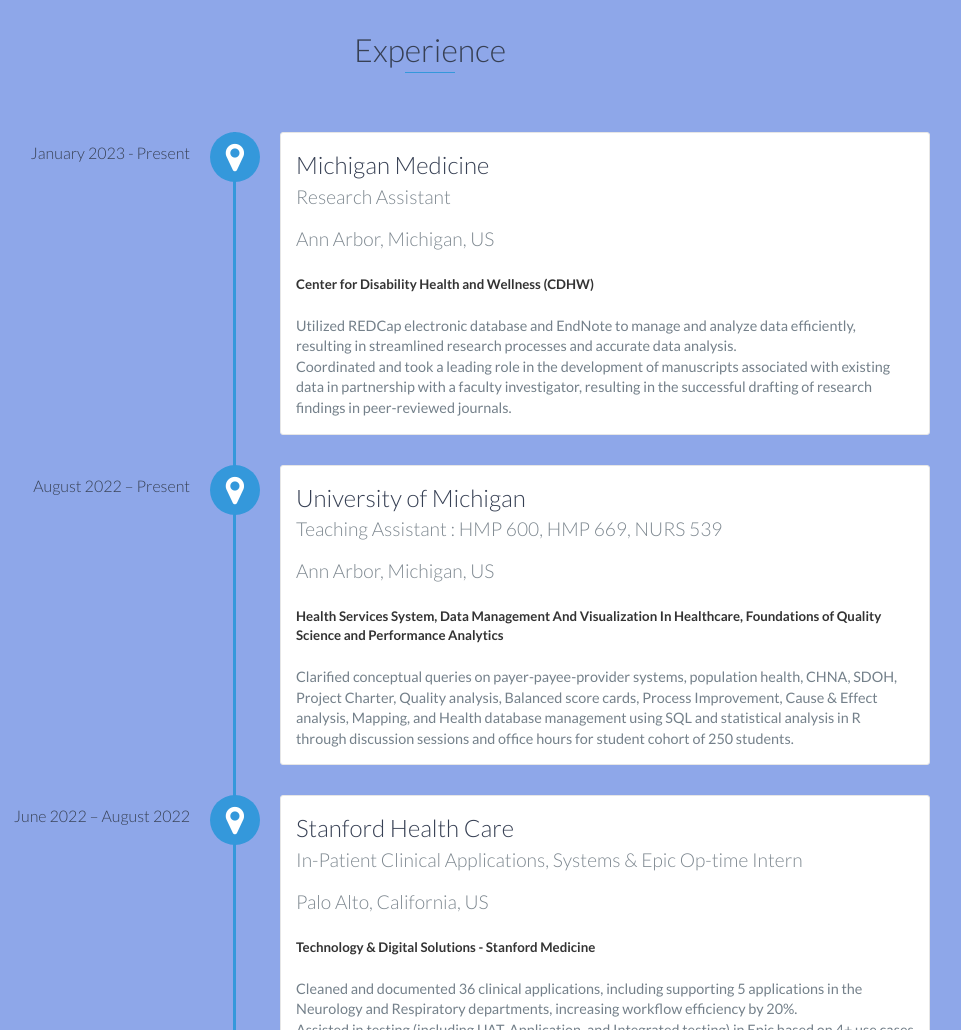
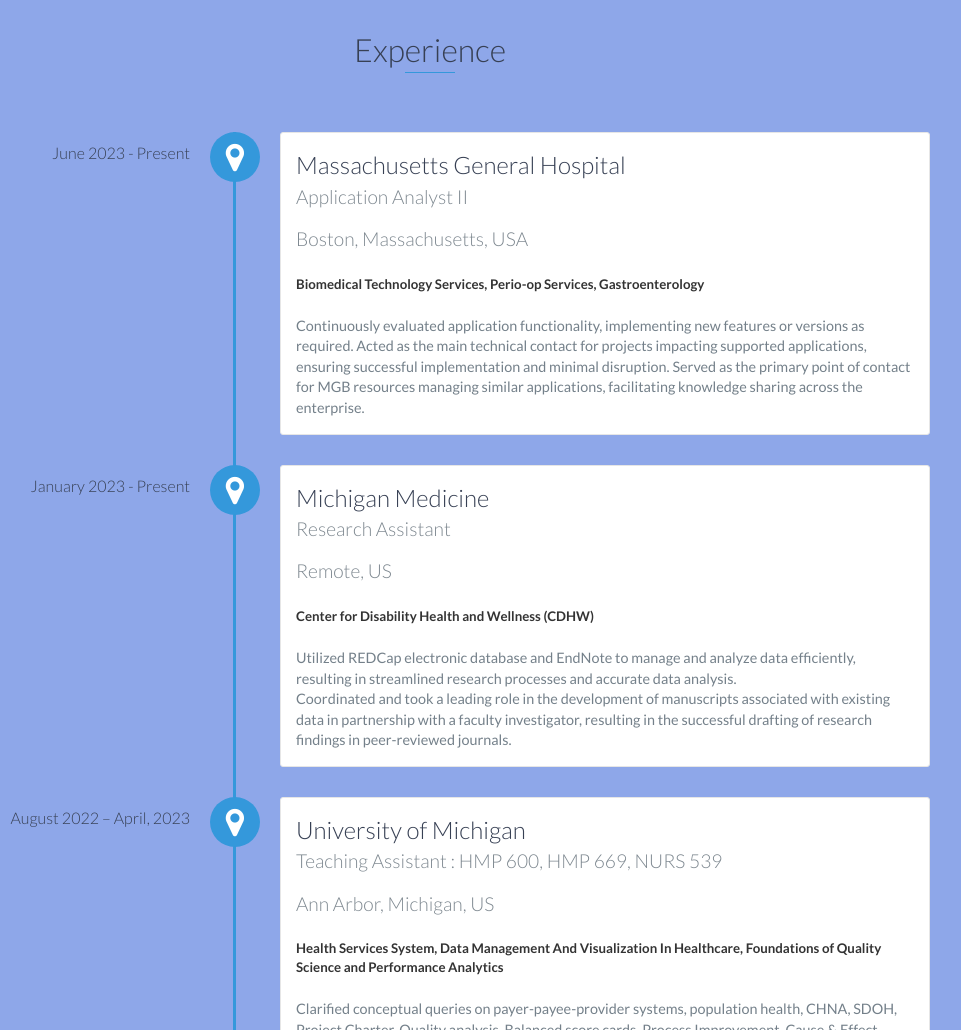
Before and after one commit to gvnsp/97.github.io, a website: page index.html in a window 1280 px wide. Shown: the part 1180-2210 px from the top of the page, without its empty margins (210-1171 px from the left). Drawn offline with nearby package versions, Linux system fonts and the light colour scheme.

Commit message:
Update index.html

```diff
--- a/index.html
+++ b/index.html
@@ -93,10 +93,20 @@
     <div id="experience" class="background-alt" style = "background-color:#8EA7E9;">
         <h2 class="heading">Experience</h2>
         <div id="experience-timeline">
+            <div data-date="June 2023 - Present">
+                <h3>Massachusetts General Hospital</h3>
+                <h4>Application Analyst II</h4>
+                <h4>Boston, Massachusetts, USA </h4>
+                <h5>Biomedical Technology Services, Perio-op Services, Gastroenterology</h5>
+                <p>
+                    Continuously evaluated application functionality, implementing new features or versions as required.
+                    Acted as the main technical contact for projects impacting supported applications, ensuring successful implementation and minimal disruption.
+                    Served as the primary point of contact for MGB resources managing similar applications, facilitating knowledge sharing across the enterprise.
+            </div>
             <div data-date="January 2023 - Present">
                 <h3>Michigan Medicine</h3>
                 <h4>Research Assistant</h4>
-                <h4>Ann Arbor, Michigan, US </h4>
+                <h4>Remote, US </h4>
                 <h5>Center for Disability Health and Wellness (CDHW)</h5>
                 <p>
                     Utilized REDCap electronic database and EndNote to manage and analyze data efficiently, resulting in streamlined research processes and accurate data analysis. <br/>
@@ -104,7 +114,7 @@
                 </p>
             </div>
 
-            <div data-date="August 2022 – Present">
+            <div data-date="August 2022 – April, 2023">
                 <h3>University of Michigan</h3>
                 <h4>Teaching Assistant : HMP 600, HMP 669, NURS 539</h4>
                 <h4>Ann Arbor, Michigan, US </h4>
```
